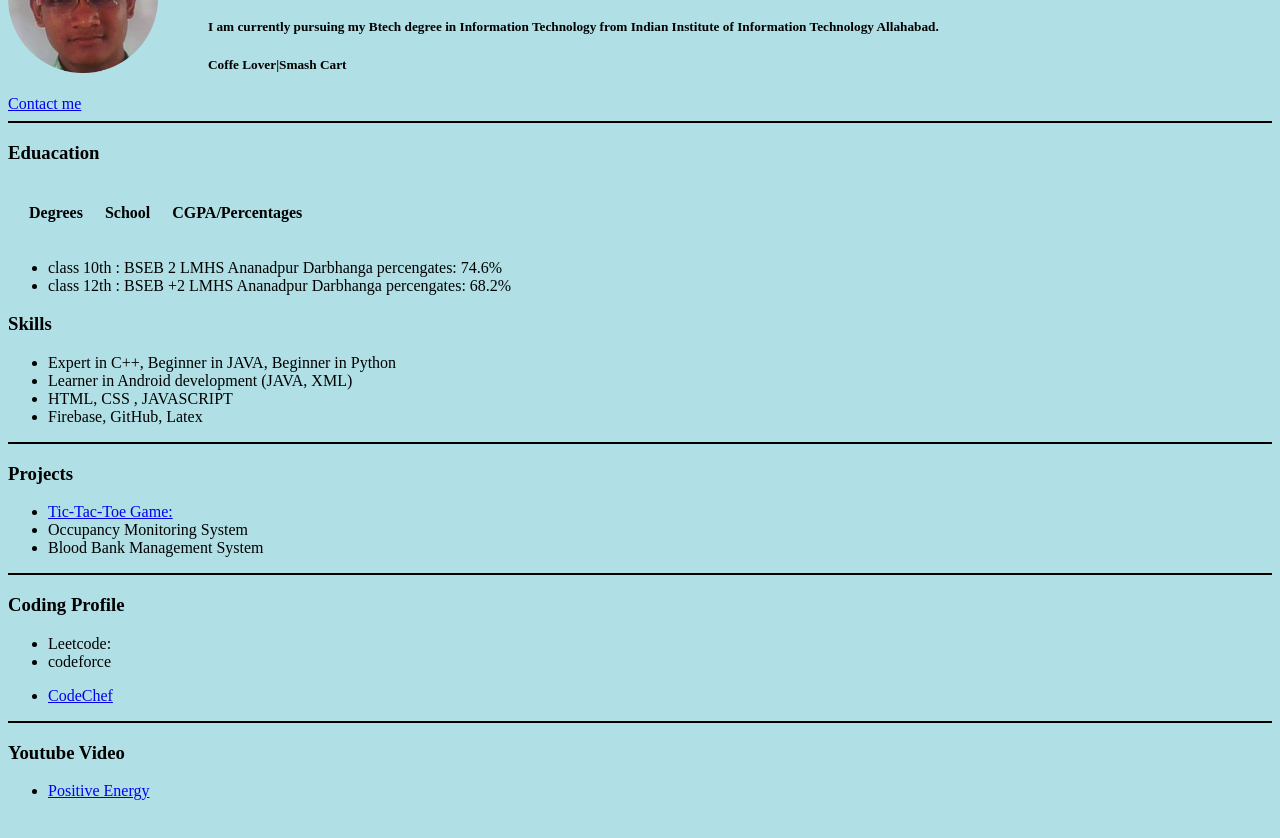
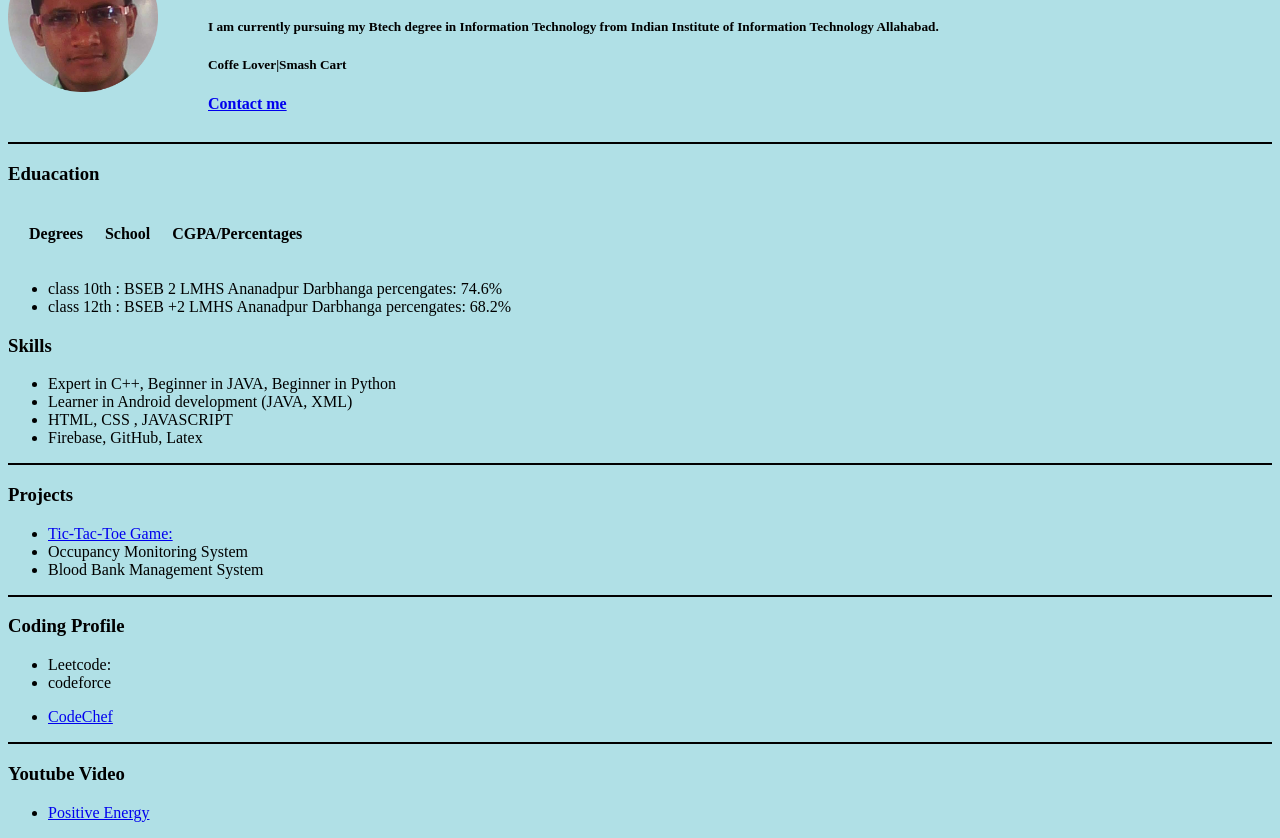
Before and after one commit to RahulM4/Personal-website, a plain HTML site: page index.html in a window 1280 px wide. Shown: the part 108-946 px from the top of the page. Before the commit the page ends 924 px from the top, so only its background shows below. Drawn offline with Linux system fonts and the light colour scheme.

Commit message:
changed contact me

```diff
--- a/index.html
+++ b/index.html
@@ -37,10 +37,11 @@
             <h5>I am currently pursuing my Btech degree in Information Technology from Indian Institute of Information
                 Technology Allahabad. </h5>
             <h5>Coffe Lover|Smash Cart</h5>
+            <h4> <a href="my-contacts.html">Contact me</a></h4>
         </div>
     </div>
 
-    <a href="my-contacts.html">Contact me</a>
+
     <hr size="2" color="black">
     <h3><strong>Eduacation</strong></h3>
 
```
